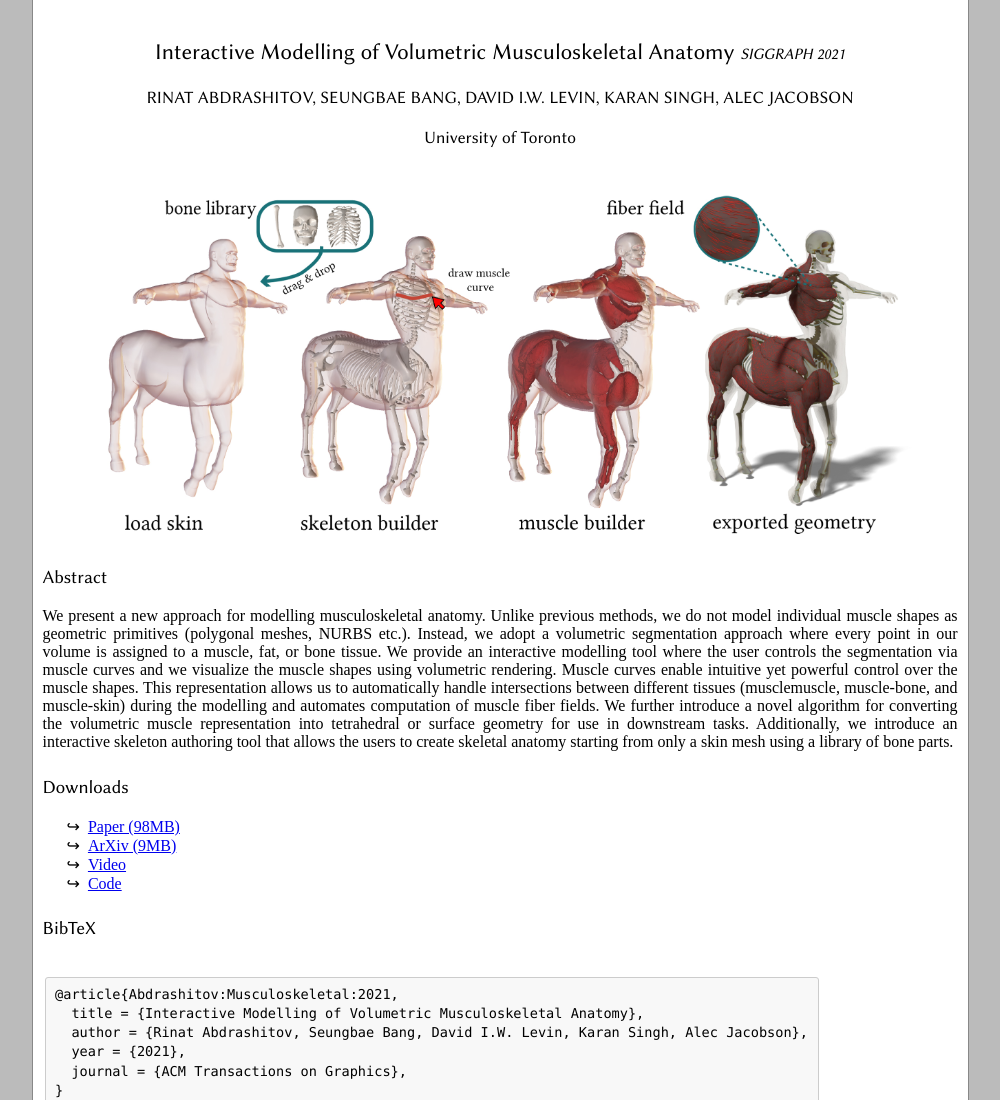
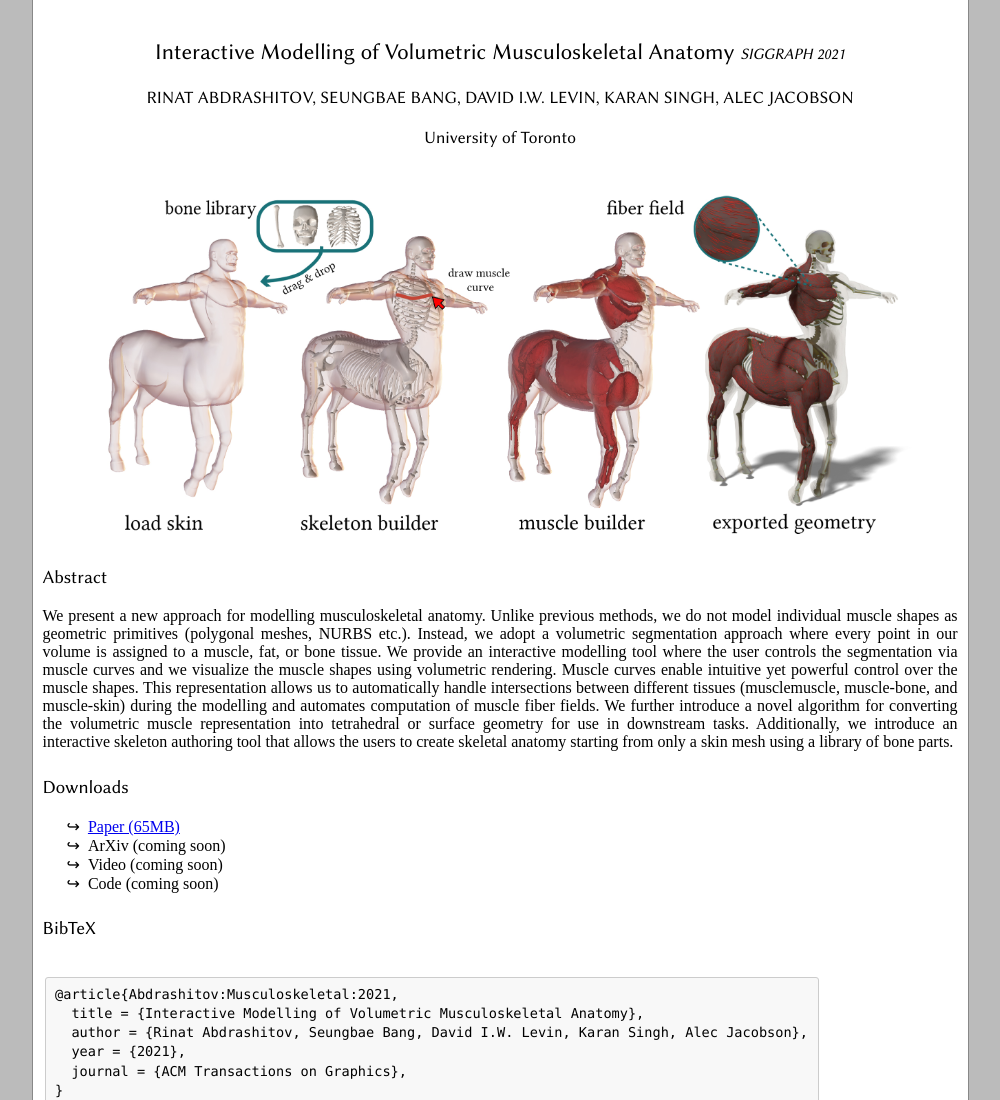
Before and after one commit to seungbaebang/muscle-geometry-website, a plain HTML site: page index.html in a window 1280 px wide. Shown: the top 1100 px of the page, without its empty margins (140-1140 px from the left). Drawn offline with Linux system fonts and the light colour scheme; a web font is replaced by a local one.

```diff
--- a/index.html
+++ b/index.html
@@ -32,12 +32,10 @@
 <h2 id="downloads">Downloads</h2>
 
 <ul>
-<li><a href="musclegeometry-acmtog.pdf">Paper (98MB)</a></li>
-<li><a href="coming_soon">ArXiv (9MB)</a>
- <!-- - [Paper (9MB)](musclegeometry-acmtog.pdf) --></li>
-<li><a href="coming_soon">Video</a></li>
-<li><a href="coming_soon">Code</a>
-<!-- ## Video --></li>
+<li><a href="musclegeometry-acmtog.pdf">Paper (65MB)</a></li>
+<li>ArXiv (coming soon)</li>
+<li>Video (coming soon)</li>
+<li>Code (coming soon)</li>
 </ul>
 <!-- Embed Youtube video here -->
 
```
